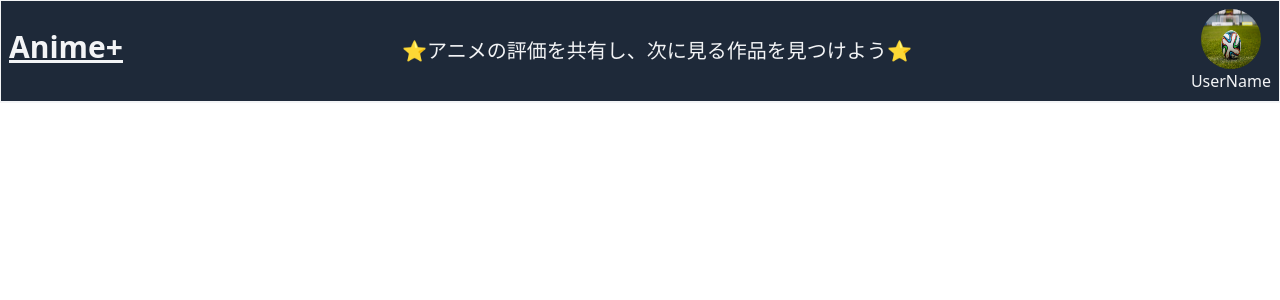
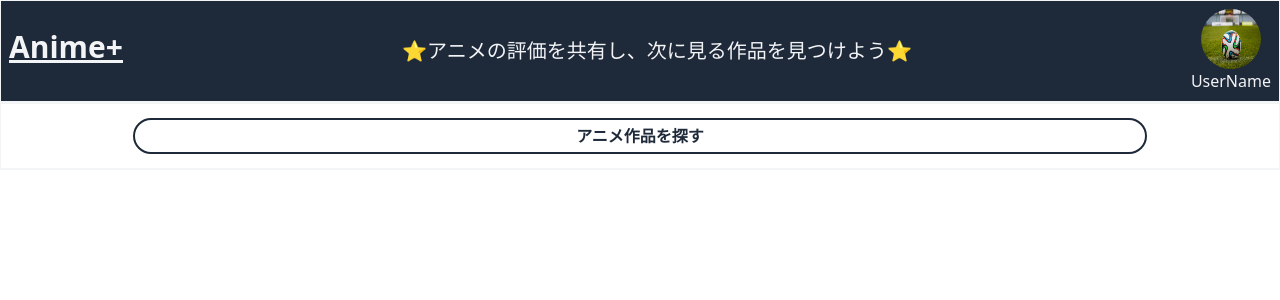
Before and after one commit to koumeru/anime-plus, a React (Vite) app: page / in a window 1280 px wide. Shown: the top 300 px of the page. Built offline with nearby package versions, Linux system fonts and the light colour scheme.

Commit message:
検索フォームを新規作成

```diff
--- a/src/App.tsx
+++ b/src/App.tsx
@@ -1,9 +1,15 @@
+import { useState } from "react";
+import SeachAnime from "./components/Contetnts/SeachAnime";
 import Header from "./components/Header/Header";
 
 function App() {
+  const [keyword, setKeyword] = useState("");
+  console.log(keyword);
+
   return (
     <>
     <Header/>
+    <SeachAnime keyword={keyword} setKeyword={setKeyword}/>
     </>
   );
 }
--- a/src/components/Contetnts/SeachAnime.tsx
+++ b/src/components/Contetnts/SeachAnime.tsx
@@ -1,9 +1,11 @@
 import { useState } from "react";
 
-function SeachAnime() {
-    const [keyword, setKeyword] = useState<string>('')
-    console.log(keyword)
+type Props = {
+    keyword: string;
+    setKeyword: (keyword: string) => void;
+}
 
+function SeachAnime({keyword, setKeyword}: Props) {
 	return (
 		<div className=" text-gray-100 p-2 border border-b-gray-1000 border-b-2">
             <input
```
